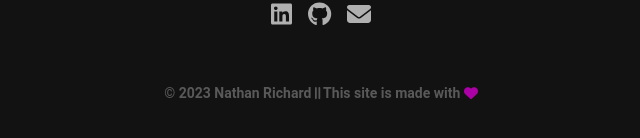
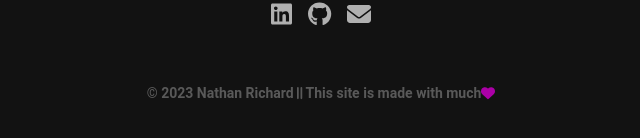
Before and after one commit to naTariks/nathanrichard-website, a Vue app: page / in a window 1280 px wide. Shown: the part 996-1134 px from the top of the page, without its empty margins (319-959 px from the left). Built offline with nearby package versions, Linux system fonts and the light colour scheme.

Commit message:
Updated Footer for testing purposes

```diff
--- a/src/components/AppFooter.vue
+++ b/src/components/AppFooter.vue
@@ -33,7 +33,7 @@ export default {
         </a>
       </div>
 
-      <p class="text-sm text-[#ffffff4d] my-10 font-semibold">© {{ currentDate.getFullYear() }} Nathan Richard <fa icon="fa-solid fa-grip-lines-vertical"/> This site is made with <fa class="text-secondary-colour" icon="fa-solid fa-heart"/></p>
+      <p class="text-sm text-[#ffffff4d] my-10 font-semibold">© {{ currentDate.getFullYear() }} Nathan Richard <fa icon="fa-solid fa-grip-lines-vertical"/> This site is made with much<fa class="text-secondary-colour" icon="fa-solid fa-heart"/></p>
     </div>
   </footer>
 </template>
```
